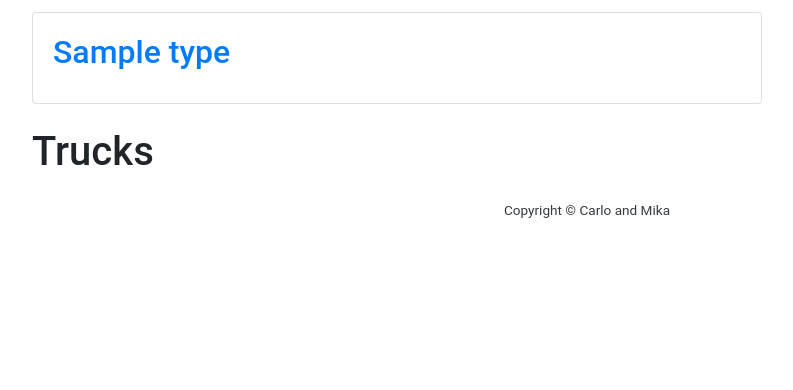
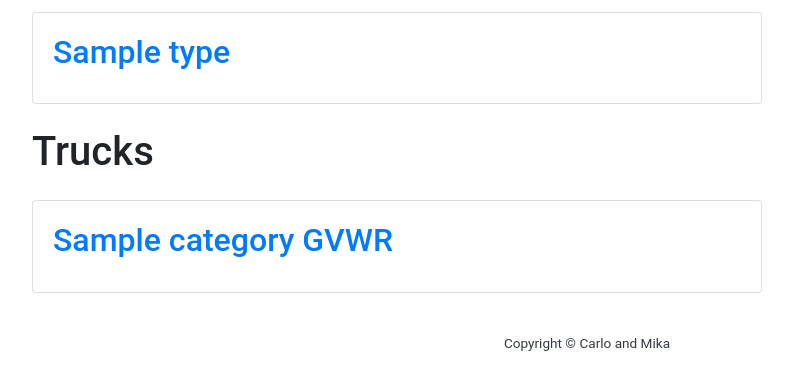
Before and after one commit to yapTim/Auto-CMS-Flask, a Python web app: template templates/vehicles_index.html in a window 1280 px wide. Shown: the part 143-533 px from the top of the page, without its empty margins (53-846 px from the left). Run offline with Jinja, Linux system fonts and the light colour scheme; the template is opened without the code that fills it: most values are stand-ins (such as "Sample title", 1, 10 or a date in 2020); some libraries are stand-ins or nearby versions.

Commit message:
Add display logic for trucks in vehicles_index and vehicles_list

```diff
--- a/templates/vehicles_index.html
+++ b/templates/vehicles_index.html
@@ -22,6 +22,19 @@
 
   <h1>Trucks</h1>
   <div class="row">
+    {% for weight in weight_categories %}
+      <div class="col-md-8 mt-3 left">
+        <div class="card mb-4">
+          <div class="card-body">
+            <h2 class="card-title">
+              <a href="{{ url_for('trucks_list', weight_category=category['weight_category']) }}">
+                {{ weight_category_types[weight['weight_category']][2] + ' GVWR' }}
+              </a>
+            </h2>
+          </div>
+        </div>
+      </div>
+    {% endfor %}
   </div>
 
 </div>
```
Also changed, not shown: app.py (+14 -8 lines).
